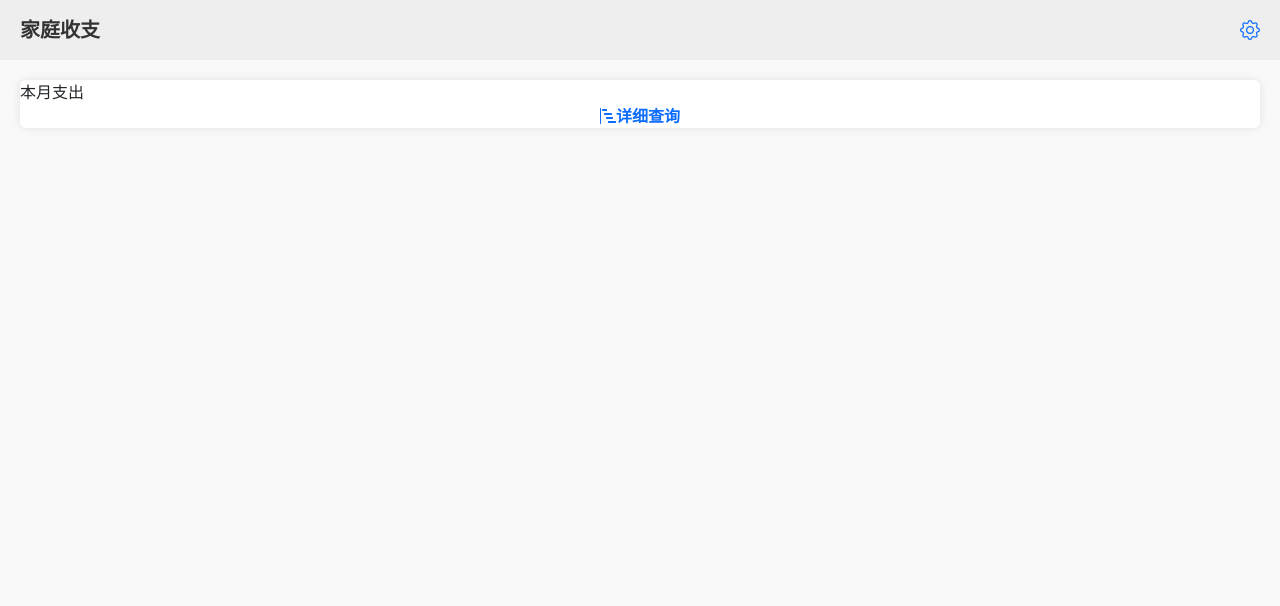
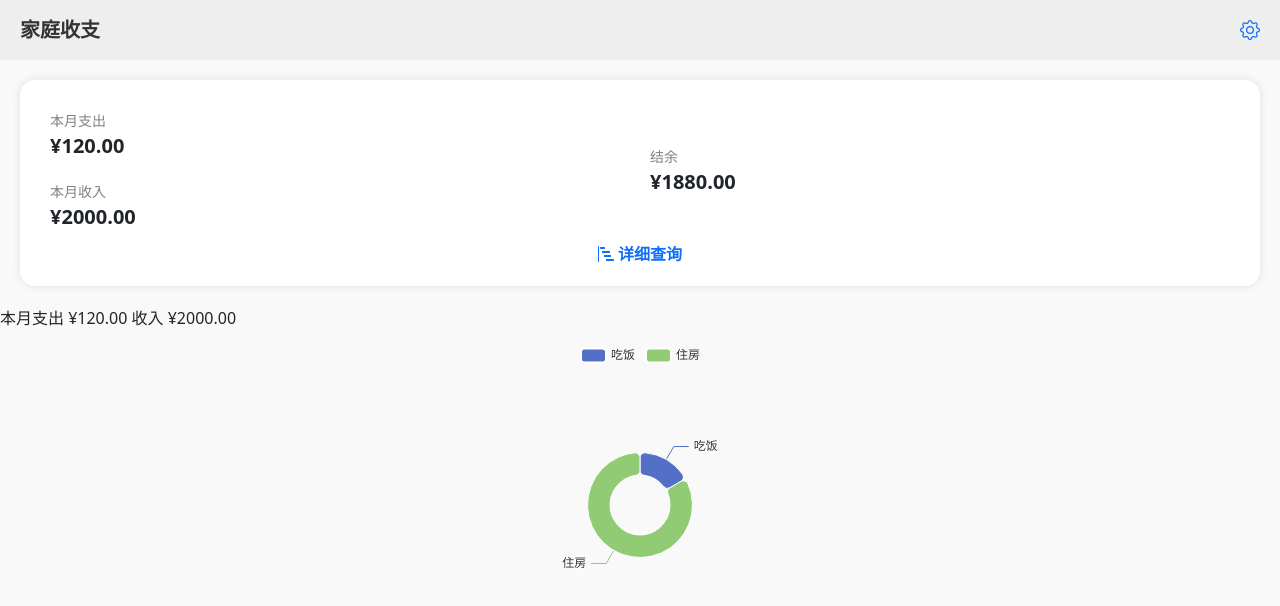
Before and after one commit to Lycoiref/HomeWallet, a React (Vite) app: page / in a window 1280 px wide. Shown: the top 606 px of the page. Built offline with nearby package versions, Linux system fonts and the light colour scheme.

Commit message:
完成了首页的预览卡片与统计饼图

```diff
--- a/package.json
+++ b/package.json
@@ -12,6 +12,7 @@
   "dependencies": {
     "bootstrap": "5.3.0",
     "bootstrap-icons": "^1.10.5",
+    "echarts": "^5.4.2",
     "less": "^4.1.3",
     "react": "^18.2.0",
     "react-dom": "^18.2.0",
--- a/src/views/Home/Home.jsx
+++ b/src/views/Home/Home.jsx
@@ -4,6 +4,15 @@ import 'bootstrap/dist/css/bootstrap.min.css'
 // 引入bootstrap-icons
 import 'bootstrap-icons/font/bootstrap-icons.css'
 import { Link } from 'react-router-dom'
+// 引入echarts
+import * as echarts from 'echarts'
+import { useEffect } from 'react'
+
+
+// 支出
+let expend = 120
+// 收入
+let income = 2000
 
 const Home = () => {
     return (
@@ -22,6 +31,9 @@ const Home = () => {
                 <div className="card-content">
                     <PreviewCard />
                 </div>
+                <div className="chart">
+                    <ExpendChart />
+                </div>
             </div>
         </div>
     )
@@ -31,28 +43,96 @@ const PreviewCard = () => {
     return (
         <div className="card">
             <div className="content">
+                <div className="left upper-box">
                     <div className="item">
-                    <div className="item-title">本月支出</div>
-                    <div className="item-value"></div>
+                        <div className="item-title text-content">本月支出</div>
+                        <div className="item-value text-content">¥{expend.toFixed(2)}</div>
                     </div>
                     <div className="item">
-                    <div className="item-title"></div>
-                    <div className="item-value"></div>
+                        <div className="item-title text-content">本月收入</div>
+                        <div className="item-value text-content">¥{income.toFixed(2)}</div>
                     </div>
+                </div>
+                <div className="right upper-box">
                     <div className="item">
-                    <div className="item-title"></div>
-                    <div className="item-value"></div>
+                        <div className="item-title text-content">结余</div>
+                        <div className="item-value text-content">¥{(income - expend).toFixed(2)}</div>
+                    </div>
                 </div>
             </div>
             <div className="footer">
-                <div className="content">
                 <Link className="link" to="/detail">
-                        <i className="bi-bar-chart-steps"></i>详细查询
+                    <i className="bi-bar-chart-steps"></i> 详细查询
                 </Link>
-                </div>
             </div>
         </div>
     )
 }
 
+const ExpendChart = () => {
+    useEffect(() => {
+        let chartDom = document.getElementById('main')
+        // 防止重复渲染
+        let myChart = echarts.getInstanceByDom(chartDom)
+
+        if (!myChart) {
+            // 基于准备好的dom，初始化echarts实例
+            myChart = echarts.init(chartDom)
+        }
+        // 绘制图表
+        myChart.setOption({
+            tooltip: {
+                trigger: 'item'
+            },
+            legend: {
+                top: '5%',
+                left: 'center'
+            },
+            series: [
+                {
+                    name: '本月支出',
+                    type: 'pie',
+                    top: '40%',
+                    radius: ['40%', '70%'],
+                    avoidLabelOverlap: false,
+                    itemStyle: {
+                        borderRadius: 5,
+                        borderColor: '#fff',
+                        borderWidth: 1
+                    },
+                    label: {
+                        show: true,
+                        // position: 'center'
+                    },
+                    emphasis: {
+                        label: {
+                            show: true,
+                        }
+                    },
+                    labelLine: {
+                        show: true
+                    },
+                    data: [
+                        { value: 20, name: '吃饭' },
+                        { value: 100, name: '住房' }
+                    ]
+                }
+            ]
+        })
+    })
+    return (
+        <>
+            <div className="expend-chart">
+                <div className="title-line">
+                    <div className="title">本月支出 ¥{expend.toFixed(2)} 收入 ¥{income.toFixed(2)}</div>
+                </div>
+                <div className="chart">
+                    <div id="main" style={{ height: '250px' }}></div>
+                </div>
+            </div>
+        </>
+    )
+}
+
+
 export default Home
--- a/src/views/Home/Home.less
+++ b/src/views/Home/Home.less
@@ -33,14 +33,53 @@
         background-color: #f9f9f9;
         flex-grow: 1;
 
+        // 预算卡片的样式
+        .card-content {
             .card {
                 margin: 20px;
                 border: 0;
+                border-radius: 15px;
                 box-shadow: 0 0 10px rgba(0, 0, 0, 0.1);
+
+                .content {
+                    display: flex;
+                    align-items: center;
+                    margin: 20px 20px 0 20px;
+
+                    .upper-box {
+                        flex: 1;
+                        display: flex;
+                        flex-direction: column;
+                        justify-content: center;
+                        height: 100%;
+
+                        .item {
+                            margin: 10px;
+
+                            .item-title {
+                                font-size: 14px;
+                                color: #818181;
+                                // font-weight: bold;
+                            }
+
+                            .item-value {
+                                font-size: 20px;
+                                font-weight: bold;
+                            }
+
+                            .text-content {
+                                display: flex;
+                                align-items: center;
+                            }
+                        }
+
+                    }
+                }
 
                 .footer {
                     display: flex;
                     justify-content: center;
+                    margin-bottom: 20px;
 
                     .link {
                         // 清除默认样式
@@ -50,4 +89,8 @@
                 }
             }
         }
+
+        // 消费分类饼图的样式
+
     }
+}
```
Also changed, not shown: 1 other file (tests, documents, lock files or other folders). Lines whose indentation alone changed are shown as unchanged.
